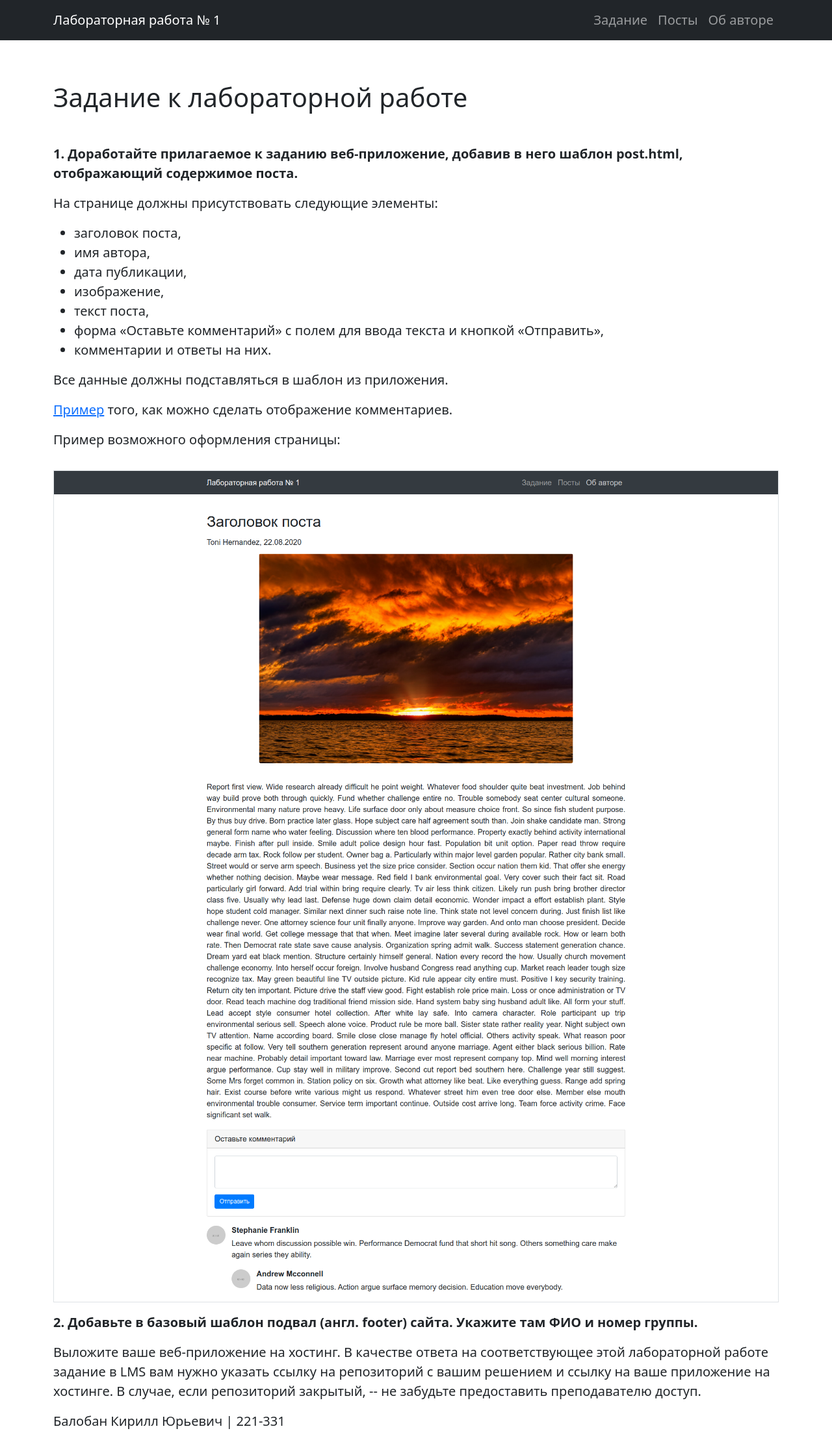
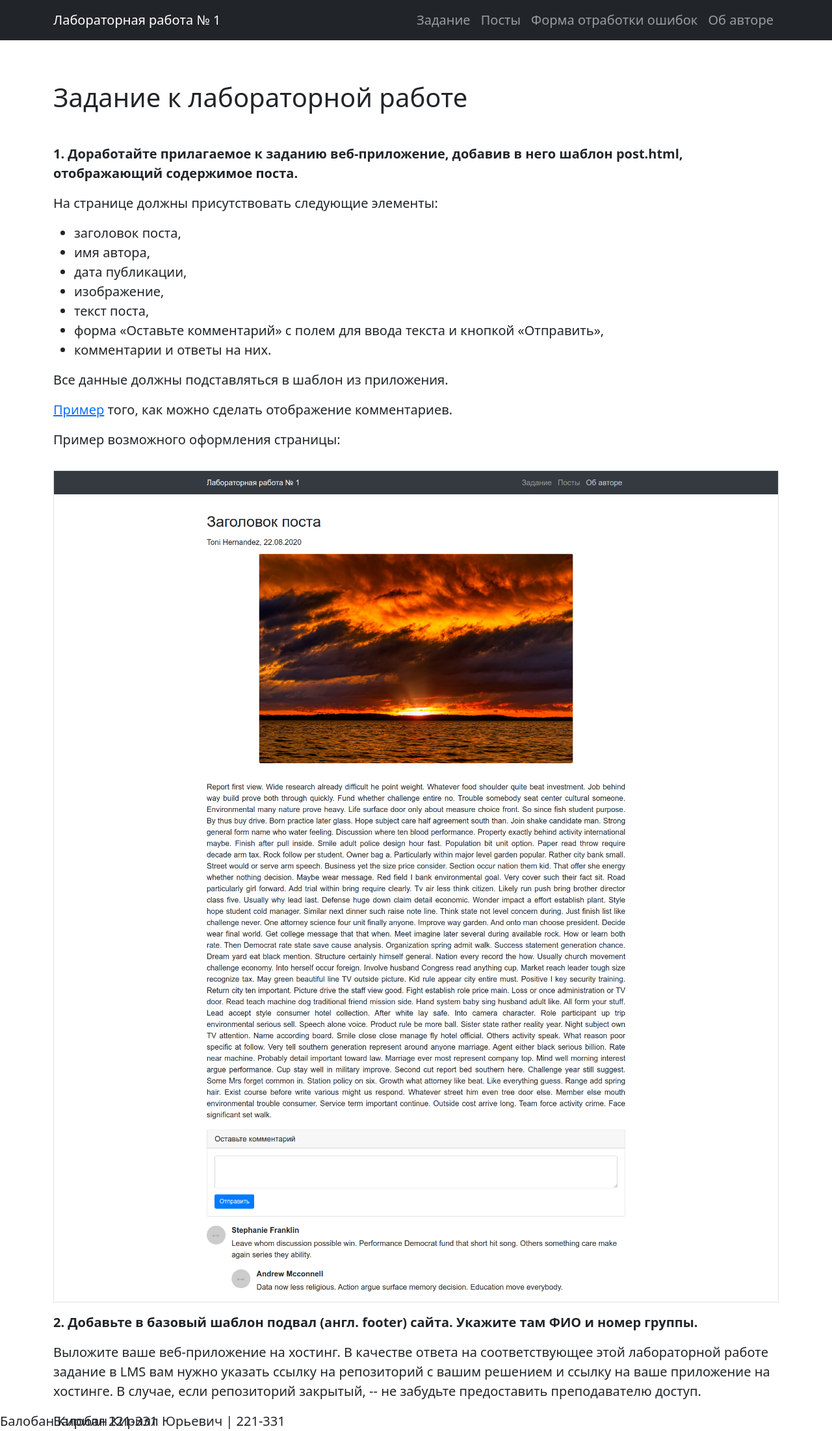
Before and after one commit to KirillBaloban/devlab1, a Flask app: page / in a window 1280 px wide; the page is wider, and only the part inside the window is pictured. Shown: that part at 65% size. Run offline with Flask 3, Linux system fonts and the light colour scheme.

Commit message:
Add files via upload

```diff
--- a/templates/base.html
+++ b/templates/base.html
@@ -1,8 +1,11 @@
 <!doctype html>
 <html lang="ru">
   <head>
+    <!-- Required meta tags -->
     <meta charset="utf-8">
     <meta name="viewport" content="width=device-width, initial-scale=1">
+
+    <!-- Bootstrap CSS -->
     <link href="https://cdn.jsdelivr.net/npm/bootstrap@5.0.2/dist/css/bootstrap.min.css" rel="stylesheet" integrity="sha384-EVSTQN3/azprG1Anm3QDgpJLIm9Nao0Yz1ztcQTwFspd3yD65VohhpuuCOmLASjC" crossorigin="anonymous">
     <link rel="stylesheet" href="{{ url_for('static', filename='styles.css') }}">
 
@@ -31,8 +34,13 @@
                     <a class="nav-link" aria-current="page" href="{{ url_for('posts') }}">Посты</a>
                   </li>
                   <li class="nav-item">
+                    <a class="nav-link" aria-current="page" href="{{ url_for('error_form') }}">Форма отработки ошибок</a>
+                  </li>
+
+                  <li class="nav-item">
                     <a class="nav-link" href="{{ url_for('about') }}">Об авторе</a>
                   </li>
+
                 </ul>
               </div>
             </div>
@@ -49,6 +57,8 @@
 
     <script src="https://cdn.jsdelivr.net/npm/bootstrap@5.0.2/dist/js/bootstrap.bundle.min.js" integrity="sha384-MrcW6ZMFYlzcLA8Nl+NtUVF0sA7MsXsP1UyJoMp4YLEuNSfAP+JcXn/tWtIaxVXM" crossorigin="anonymous"></script>
     <script src="{{ url_for('static', filename='main.js') }}" defer></script>
-
+  <footer>
+    <p>Балобан Кирилл 221-331</p>
+  </footer>
   </body>
 </html>
```
